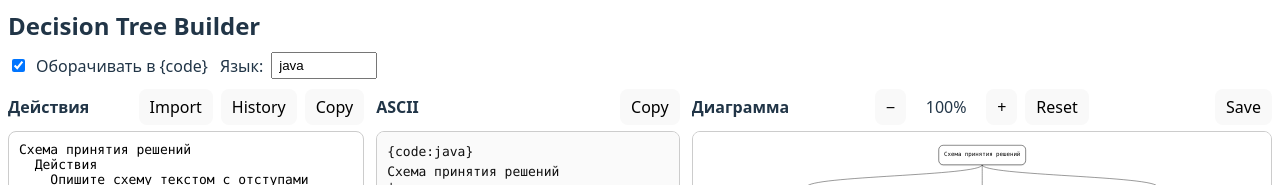
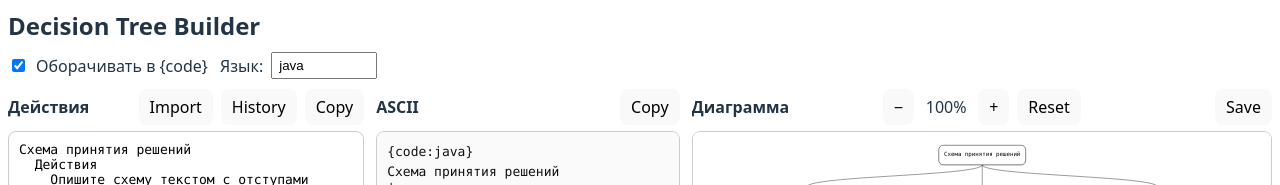
Before and after one commit to BrDoe/decision-tree-builder, a React (Vite) app: page / in a window 1280 px wide. Shown: the top 185 px of the page. Built offline with nearby package versions, Linux system fonts and the light colour scheme.

Commit message:
Button layout adjustments

```diff
--- a/src/App.tsx
+++ b/src/App.tsx
@@ -1134,7 +1134,7 @@ useEffect(() => {
                   −
                 </button>
 
-                <div title="Текущий масштаб" style={{ minWidth: 64, textAlign: "center", fontVariantNumeric: "tabular-nums" }}>
+                <div title="Текущий масштаб" style={{ minWidth: 48, textAlign: "center", fontVariantNumeric: "tabular-nums" }}>
                   {Math.round(zoom * 100)}%
                 </div>
 
```
